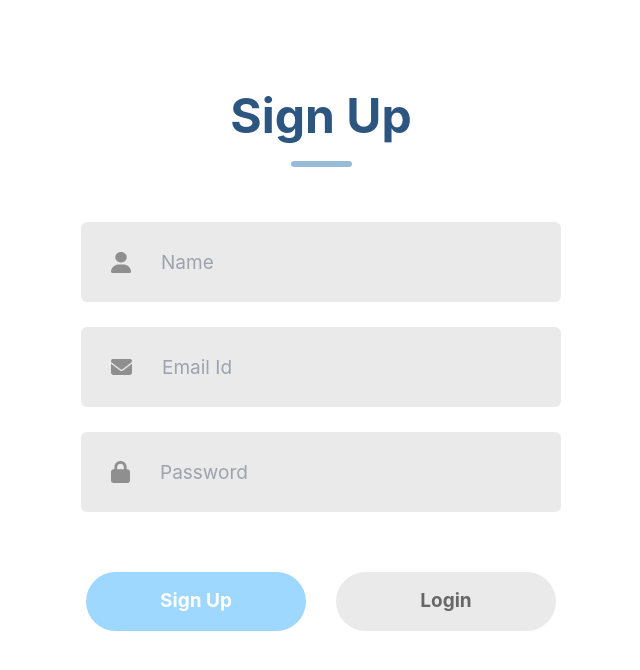
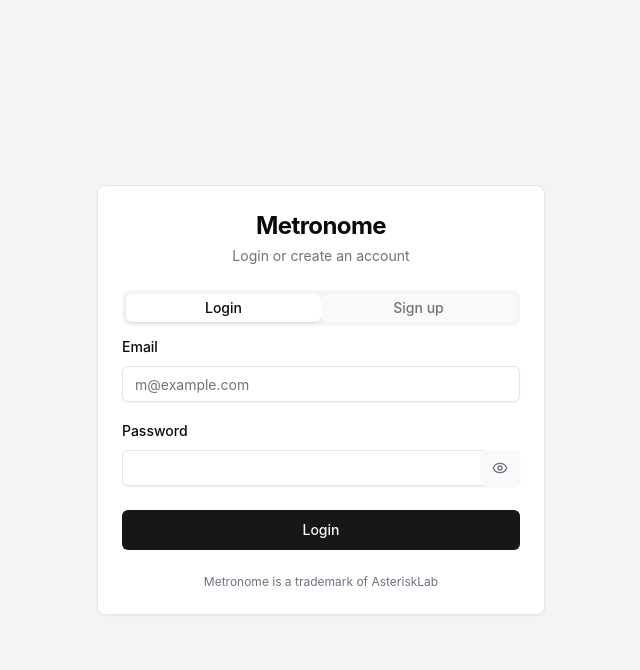
Before and after one commit to mrjnhq/metronome_frontend, a React (Vite) app: page / in a window 1280 px wide. Shown: the top 670 px of the page, without its empty margins (319-959 px from the left). Built offline with nearby package versions, Linux system fonts and the light colour scheme.

Commit message:
login changed

```diff
--- a/package.json
+++ b/package.json
@@ -12,9 +12,11 @@
   "dependencies": {
     "@radix-ui/react-avatar": "^1.1.1",
     "@radix-ui/react-checkbox": "^1.1.2",
+    "@radix-ui/react-label": "^2.1.0",
     "@radix-ui/react-popover": "^1.1.2",
     "@radix-ui/react-select": "^2.1.2",
     "@radix-ui/react-slot": "^1.1.0",
+    "@radix-ui/react-tabs": "^1.1.1",
     "class-variance-authority": "^0.7.1",
     "clsx": "^2.1.1",
     "lucide-react": "^0.468.0",
--- a/src/LoginSignup/LoginSignup.tsx
+++ b/src/LoginSignup/LoginSignup.tsx
@@ -1,51 +1,115 @@
-import React, { useState } from 'react'
-import { useNavigate } from 'react-router-dom'
-import './LoginSignup.css'
+'use client'
 
-import user_icon from '../Assets/person.png'
-import email_icon from '../Assets/email.png'
-import password_icon from '../Assets/password.png'
+import { useState } from 'react'
+import { Eye, EyeOff } from 'lucide-react'
+import { Button } from "@/components/ui/button"
+import { Input } from "@/components/ui/input"
+import { Label } from "@/components/ui/label"
+import { Tabs, TabsContent, TabsList, TabsTrigger } from "@/components/ui/tabs"
+import { Card, CardContent, CardDescription, CardFooter, CardHeader, CardTitle } from "@/components/ui/card"
 
-const LoginSignup = () => {
-    const navigate = useNavigate()
-    const [action, setAction] = useState("Sign Up")
-
-    const handleLogin = () => {
-        // Add your login logic here
-        navigate('/dashboard')
-    }
+export default function LoginSignup() {
+    const [showPassword, setShowPassword] = useState(false)
 
     return (
-        <div className='container'>
-            <div className="header">
-                <div className="text">{action}</div>
-                <div className="underline"></div>
-            </div>
-            <div className="inputs">
-                {action === "Login" ? <div></div> : (
-                    <div className="input">
-                        <img src={user_icon} alt="" />
-                        <input type="text" placeholder="Name" />
-                    </div>
-                )}
-
-                <div className="input">
-                    <img src={email_icon} alt="" />
-                    <input type="email" placeholder="Email Id" />
-                </div>
-                <div className="input">
-                    <img src={password_icon} alt="" />
-                    <input type="password" placeholder="Password" />
-                </div>
-            </div>
-            {action === "Sign Up" ? <div></div> : <div className="forgot-password">Lost Password? <span>Click Here!</span></div>}
-            <div className="submit-container">
-                <div className={action === "Login" ? "submit gray" : "submit"} onClick={() => { setAction("Sign Up") }}>Sign Up</div>
-                <div className={action === "Sign Up" ? "submit gray" : "submit"} onClick={() => { setAction("Login"); handleLogin(); }}>Login</div>
+        <div className="min-h-screen flex items-center justify-center bg-gray-100">
+            <div className="w-full max-w-md">
+                <Card>
+                    <CardHeader className="space-y-1">
+                        <CardTitle className="text-2xl font-bold text-center">Metronome</CardTitle>
+                        <CardDescription className="text-center">Login or create an account</CardDescription>
+                    </CardHeader>
+                    <CardContent>
+                        <Tabs defaultValue="login" className="w-full">
+                            <TabsList className="grid w-full grid-cols-2">
+                                <TabsTrigger value="login">Login</TabsTrigger>
+                                <TabsTrigger value="signup">Sign up</TabsTrigger>
+                            </TabsList>
+                            <TabsContent value="login">
+                                <form>
+                                    <div className="space-y-4">
+                                        <div className="space-y-2">
+                                            <Label htmlFor="email">Email</Label>
+                                            <Input id="email" placeholder="m@example.com" required type="email" />
+                                        </div>
+                                        <div className="space-y-2">
+                                            <Label htmlFor="password">Password</Label>
+                                            <div className="relative">
+                                                <Input
+                                                    id="password"
+                                                    required
+                                                    type={showPassword ? "text" : "password"}
+                                                />
+                                                <Button
+                                                    type="button"
+                                                    variant="ghost"
+                                                    size="sm"
+                                                    className="absolute right-0 top-0 h-full px-3 py-2 hover:bg-transparent"
+                                                    onClick={() => setShowPassword(!showPassword)}
+                                                >
+                                                    {showPassword ? (
+                                                        <EyeOff className="h-4 w-4 text-gray-500" />
+                                                    ) : (
+                                                        <Eye className="h-4 w-4 text-gray-500" />
+                                                    )}
+                                                </Button>
+                                            </div>
+                                        </div>
+                                    </div>
+                                    <Button className="w-full mt-6" type="submit">
+                                        Login
+                                    </Button>
+                                </form>
+                            </TabsContent>
+                            <TabsContent value="signup">
+                                <form>
+                                    <div className="space-y-4">
+                                        <div className="space-y-2">
+                                            <Label htmlFor="signup-name">Full Name</Label>
+                                            <Input id="signup-name" placeholder="John Doe" required />
+                                        </div>
+                                        <div className="space-y-2">
+                                            <Label htmlFor="signup-email">Email</Label>
+                                            <Input id="signup-email" placeholder="m@example.com" required type="email" />
+                                        </div>
+                                        <div className="space-y-2">
+                                            <Label htmlFor="signup-password">Password</Label>
+                                            <div className="relative">
+                                                <Input
+                                                    id="signup-password"
+                                                    required
+                                                    type={showPassword ? "text" : "password"}
+                                                />
+                                                <Button
+                                                    type="button"
+                                                    variant="ghost"
+                                                    size="sm"
+                                                    className="absolute right-0 top-0 h-full px-3 py-2 hover:bg-transparent"
+                                                    onClick={() => setShowPassword(!showPassword)}
+                                                >
+                                                    {showPassword ? (
+                                                        <EyeOff className="h-4 w-4 text-gray-500" />
+                                                    ) : (
+                                                        <Eye className="h-4 w-4 text-gray-500" />
+                                                    )}
+                                                </Button>
+                                            </div>
+                                        </div>
+                                    </div>
+                                    <Button className="w-full mt-6" type="submit">
+                                        Sign up
+                                    </Button>
+                                </form>
+                            </TabsContent>
+                        </Tabs>
+                    </CardContent>
+                    <CardFooter>
+                        <p className="text-xs text-center text-gray-500 w-full">
+                            Metronome is a trademark of AsteriskLab
+                        </p>
+                    </CardFooter>
+                </Card>
             </div>
         </div>
     )
 }
-
-
-export default LoginSignup
--- /dev/null
+++ b/src/components/ui/input.tsx
@@ -0,0 +1,22 @@
+import * as React from "react"
+
+import { cn } from "@/lib/utils"
+
+const Input = React.forwardRef<HTMLInputElement, React.ComponentProps<"input">>(
+  ({ className, type, ...props }, ref) => {
+    return (
+      <input
+        type={type}
+        className={cn(
+          "flex h-9 w-full rounded-md border border-input bg-transparent px-3 py-1 text-base shadow-sm transition-colors file:border-0 file:bg-transparent file:text-sm file:font-medium file:text-foreground placeholder:text-muted-foreground focus-visible:outline-none focus-visible:ring-1 focus-visible:ring-ring disabled:cursor-not-allowed disabled:opacity-50 md:text-sm",
+          className
+        )}
+        ref={ref}
+        {...props}
+      />
+    )
+  }
+)
+Input.displayName = "Input"
+
+export { Input }
--- /dev/null
+++ b/src/components/ui/label.tsx
@@ -0,0 +1,24 @@
+import * as React from "react"
+import * as LabelPrimitive from "@radix-ui/react-label"
+import { cva, type VariantProps } from "class-variance-authority"
+
+import { cn } from "@/lib/utils"
+
+const labelVariants = cva(
+  "text-sm font-medium leading-none peer-disabled:cursor-not-allowed peer-disabled:opacity-70"
+)
+
+const Label = React.forwardRef<
+  React.ElementRef<typeof LabelPrimitive.Root>,
+  React.ComponentPropsWithoutRef<typeof LabelPrimitive.Root> &
+    VariantProps<typeof labelVariants>
+>(({ className, ...props }, ref) => (
+  <LabelPrimitive.Root
+    ref={ref}
+    className={cn(labelVariants(), className)}
+    {...props}
+  />
+))
+Label.displayName = LabelPrimitive.Root.displayName
+
+export { Label }
--- /dev/null
+++ b/src/components/ui/tabs.tsx
@@ -0,0 +1,53 @@
+import * as React from "react"
+import * as TabsPrimitive from "@radix-ui/react-tabs"
+
+import { cn } from "@/lib/utils"
+
+const Tabs = TabsPrimitive.Root
+
+const TabsList = React.forwardRef<
+  React.ElementRef<typeof TabsPrimitive.List>,
+  React.ComponentPropsWithoutRef<typeof TabsPrimitive.List>
+>(({ className, ...props }, ref) => (
+  <TabsPrimitive.List
+    ref={ref}
+    className={cn(
+      "inline-flex h-9 items-center justify-center rounded-lg bg-muted p-1 text-muted-foreground",
+      className
+    )}
+    {...props}
+  />
+))
+TabsList.displayName = TabsPrimitive.List.displayName
+
+const TabsTrigger = React.forwardRef<
+  React.ElementRef<typeof TabsPrimitive.Trigger>,
+  React.ComponentPropsWithoutRef<typeof TabsPrimitive.Trigger>
+>(({ className, ...props }, ref) => (
+  <TabsPrimitive.Trigger
+    ref={ref}
+    className={cn(
+      "inline-flex items-center justify-center whitespace-nowrap rounded-md px-3 py-1 text-sm font-medium ring-offset-background transition-all focus-visible:outline-none focus-visible:ring-2 focus-visible:ring-ring focus-visible:ring-offset-2 disabled:pointer-events-none disabled:opacity-50 data-[state=active]:bg-background data-[state=active]:text-foreground data-[state=active]:shadow",
+      className
+    )}
+    {...props}
+  />
+))
+TabsTrigger.displayName = TabsPrimitive.Trigger.displayName
+
+const TabsContent = React.forwardRef<
+  React.ElementRef<typeof TabsPrimitive.Content>,
+  React.ComponentPropsWithoutRef<typeof TabsPrimitive.Content>
+>(({ className, ...props }, ref) => (
+  <TabsPrimitive.Content
+    ref={ref}
+    className={cn(
+      "mt-2 ring-offset-background focus-visible:outline-none focus-visible:ring-2 focus-visible:ring-ring focus-visible:ring-offset-2",
+      className
+    )}
+    {...props}
+  />
+))
+TabsContent.displayName = TabsPrimitive.Content.displayName
+
+export { Tabs, TabsList, TabsTrigger, TabsContent }
```
Also changed, not shown: src/Dashboard/Dashboard.tsx (+7 -8 lines), 1 other file (tests, documents, lock files or other folders).
